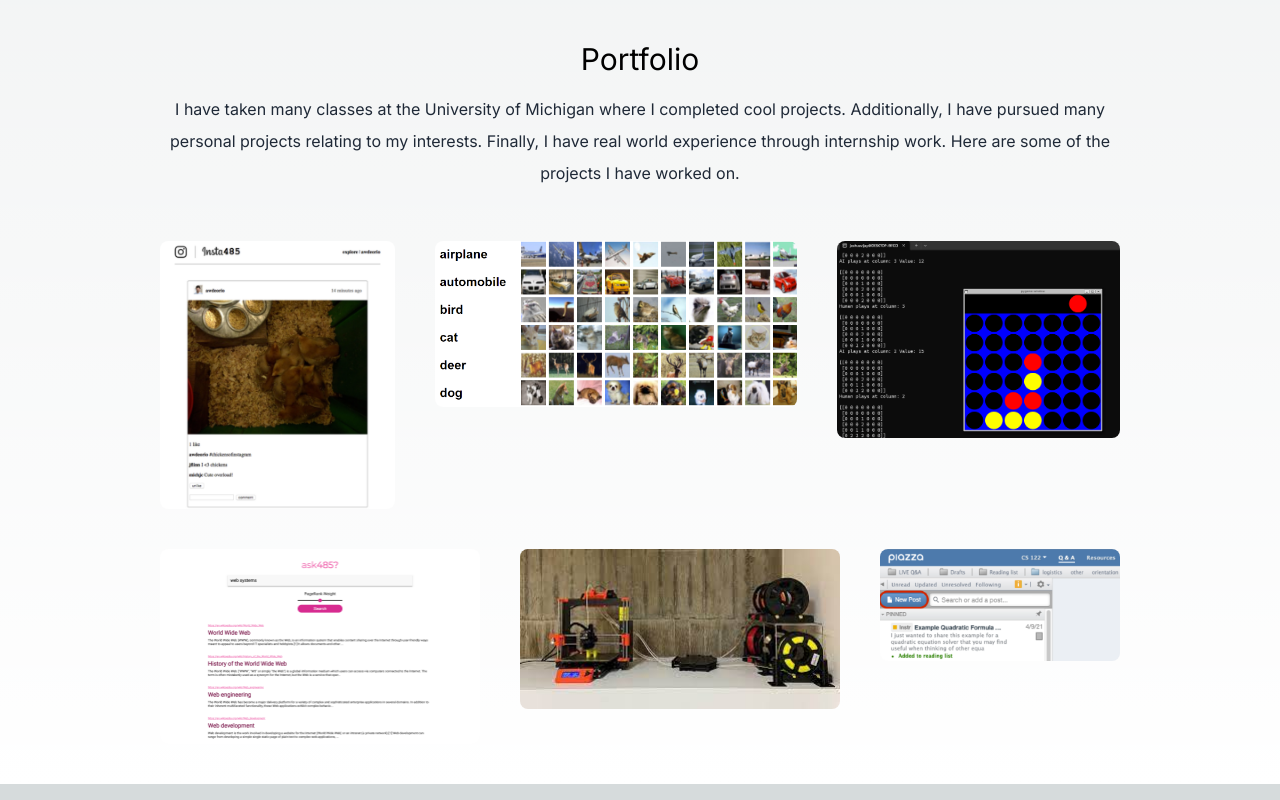
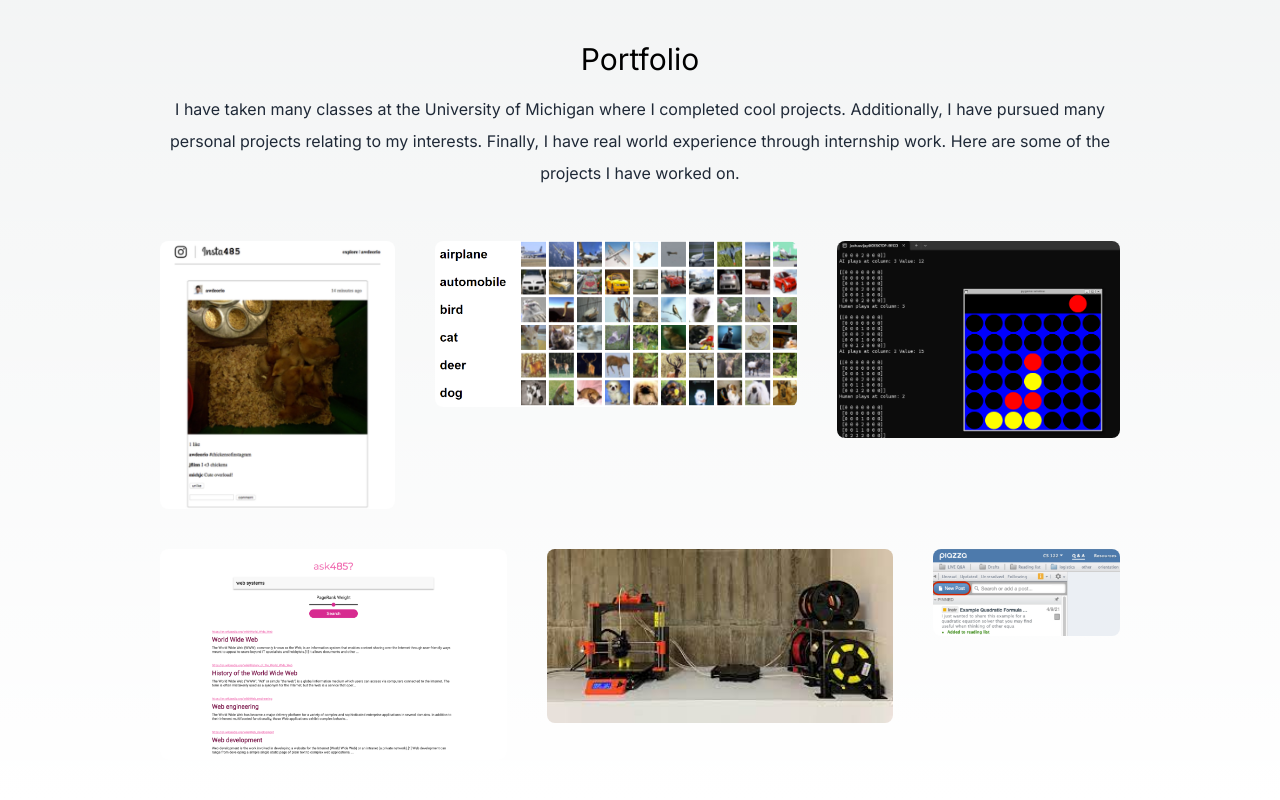
Before and after one commit to joshuavijay77/joshua-vijayasegar, a Next.js app: page / in a window 1280 px wide. Shown: the part 1995-2795 px from the top of the page. Built offline with nearby package versions, Linux system fonts and the light colour scheme.

Commit message:
trying new resume format

```diff
--- a/app/page.tsx
+++ b/app/page.tsx
@@ -37,7 +37,7 @@ export default function Home() {
               <li><BsFillMoonStarsFill className="text-2xl cursor-pointer"/></li>
               <a
                 className="bg-green-900 text-white px-4 py-2 rounded-md ml-8"
-                href="/resume.pdf"  // Replace with the actual path to your resume file
+                href="https://github.com/joshuavijay77/joshua-vijayasegar/blob/main/public/resume.pdf"  // Replace with the actual path to your resume file
                 download="JOSHUA_VIJAYASEGAR_RESUME.pdf"  // Adjust the filename as needed
               >
                 Resume
@@ -132,7 +132,7 @@ export default function Home() {
             <div className='basis-1/3 flex-1'>
               <Image src={threeD} width={100} height={100} layout="responsive" alt='porfolio item five' className='rounded-lg object-cover'/>
             </div>
-            <div className='basis-1/4 flex-1'>
+            <div className='basis-1/6 flex-1'>
               <Image src={piazza} width={100} height={100} layout="responsive" alt='porfolio item six' className='rounded-lg object-cover'/>
             </div>
           </div>
```
